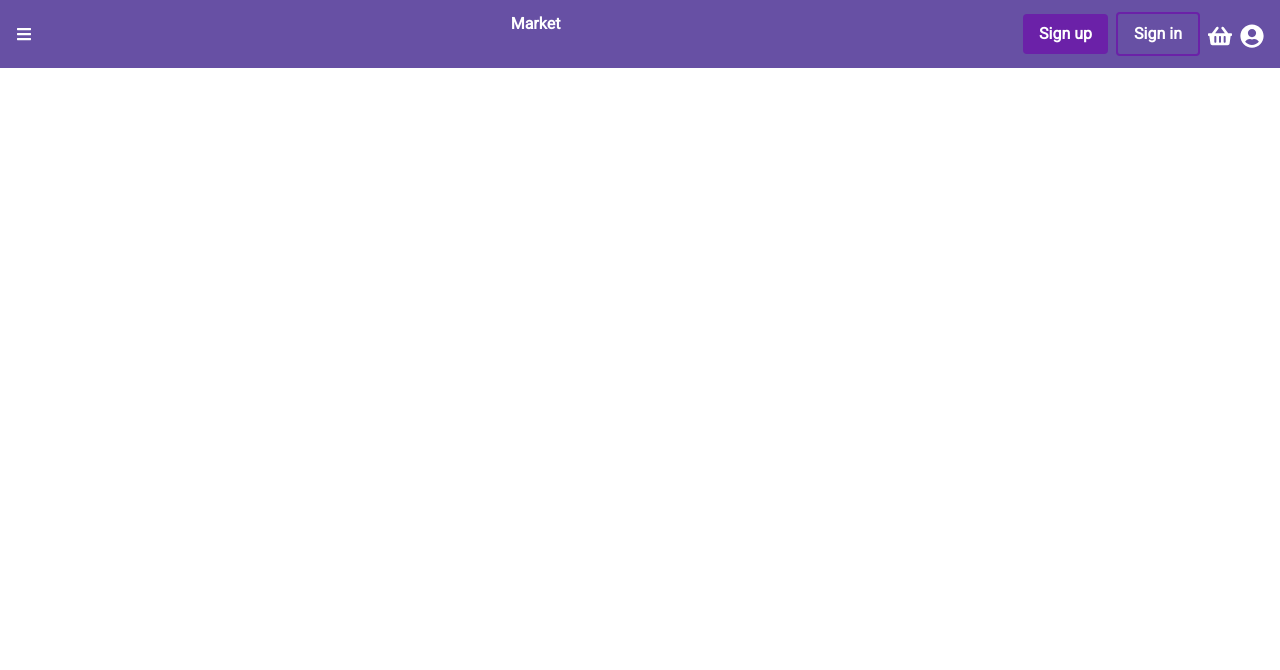
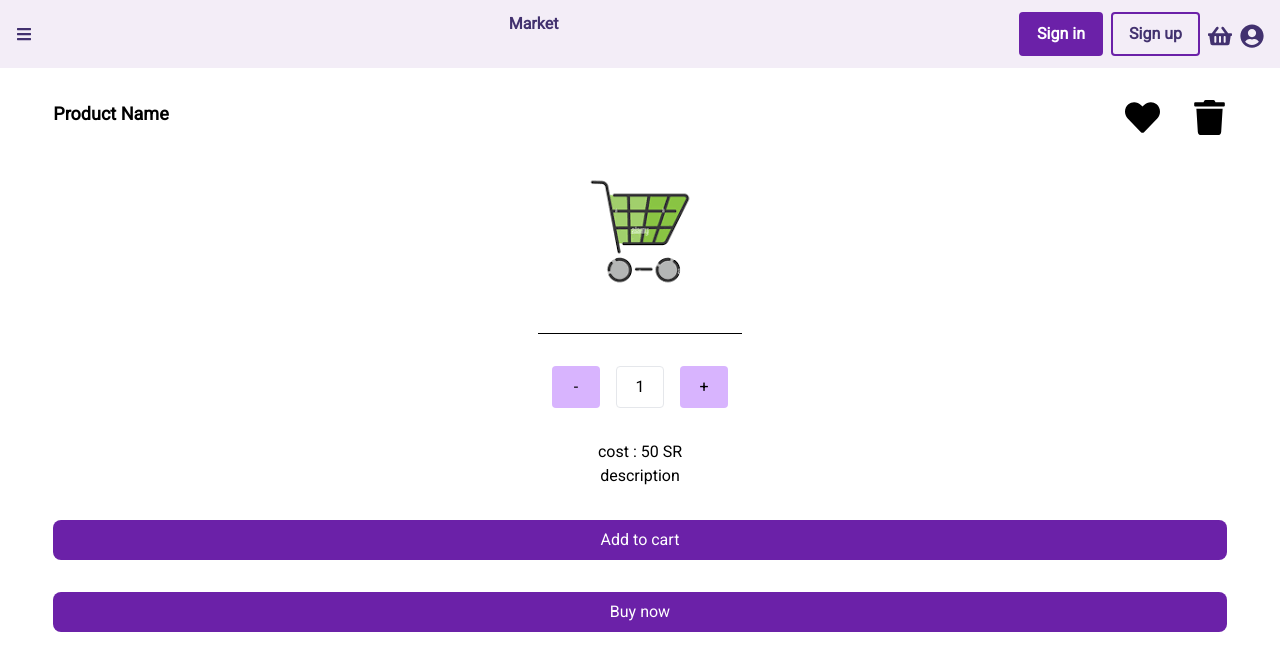
Before and after one commit to hussain-alsayedali/e-commerce-system, a React (Vite) app in the folder client/: page /productview in a window 1280 px wide. Shown: the top 670 px of the page. Built offline with nearby package versions, Linux system fonts and the light colour scheme.

Commit message:
refactor

```diff
--- a/client/src/App.tsx
+++ b/client/src/App.tsx
@@ -9,10 +9,11 @@ import ShoppingCartPage from "./pages/ShoppingCartPage";
 import ProductViewPage from "./pages/ProductViewPage";
 import PaymentSuccessPage from "./pages/PaymentSuccessPage";
 
+import Dashboard from "./components/Dashboard";
 import Sidebar from "./components/Sidebar";
-import Navbar from "./components/Navbar";
-import Dashboard from "./components/Dashboard";
+import Footer from "./components/Footer";
 import PaymentForm from './components/PaymentForm';
+import PaymentPage from "./pages/PaymentPage";
 
 function App() {
   const [sidebarToggle, setSidebarToggle] = useState<boolean>(true);
@@ -21,19 +22,21 @@ function App() {
     <Router>
       <div className="flex">
       <Sidebar sidebarToggle={sidebarToggle} role="user"/>
-      <Dashboard sidebarToggle={sidebarToggle}
-                 setSidebarToggle={setSidebarToggle}/>
+      <Dashboard sidebarToggle={sidebarToggle} setSidebarToggle={setSidebarToggle}/>
       </div>
       <Routes>
         <Route path="/" element={<MainPage />} />
-            <Route path="/payment-form" element={<PaymentForm />} />
-            <Route path="/payment-success" element={<PaymentSuccessPage />} />
-            <Route path="/product-view" element={<ProductViewPage />} />
         <Route path="/signin" element={<SigninPage />} />
-            <Route path="/signup" element={<SignupPage />} />  // Corrected to show SignupPage
-            <Route path="/shopping-cart" element={<ShoppingCartPage />} />
+        <Route path="/signup" element={<SignupPage />} />
+        <Route path="/paymentpage" element={<PaymentPage />} />
+        <Route path="/paymentsuccess" element={<PaymentSuccessPage />} />
+        <Route path="/productview" element={<ProductViewPage />} />
+        <Route path="/shoppingcart" element={<ShoppingCartPage />} />
       </Routes>
+      <Footer/>
     </Router>
+
+
   );
 }
 
--- /dev/null
+++ b/client/src/components/Footer.tsx
@@ -0,0 +1,9 @@
+import React from 'react'
+
+export default function Footer() {
+  return (
+    <div>
+
+    </div>
+  )
+}
--- a/client/src/components/Navbar.tsx
+++ b/client/src/components/Navbar.tsx
@@ -21,21 +21,23 @@ const Navbar = ({ sidebarToggle, setSidebarToggle }: Props) => {
   }
   const iconPosition = sidebarToggle ? 'flex-end' : 'flex-start';
   return (
-    <nav className={`bg-lightpurple p-4 py-3 flex justify-between ${sidebarToggle ? "" : "md:ml-64 ml-36"}`}>
+    <nav className={`bg-semiwhite text-darkpurple p-4 py-3 flex justify-between ${sidebarToggle ? "" : "md:ml-64 ml-36"}`}>
       <div className="flex items-center" style={{ justifyContent: iconPosition }}>
-        <FaBars className="text-white me-4 relative cursor-pointer z-[2]" onClick={() => setSidebarToggle(!sidebarToggle)} />
+        <FaBars className=" me-4 relative cursor-pointer z-[2]" onClick={() => setSidebarToggle(!sidebarToggle)} />
       </div>
-      <span className="text-white font-semibold">Market</span>
+      <span className=" font-semibold">Market</span>
+
       <div className="flex items-center gap-x-2">
-  <button className="bg-purple-800 hover:bg-darkpurple text-white font-bold py-2 px-4 rounded" onClick={handleSignupClick}>
-  Sign up
-</button>
-<button className="bg-transparent hover:bg-darkpurple border-2 border-purple-800 text-white font-bold py-2 px-4 rounded" onClick={handleSigninClick} >
-  Sign in
-</button>
-
-        <FaShoppingBasket className="text-white w-6 h-6 mt-1 cursor-pointer" />
-        <FaUserCircle className="text-white w-6 h-6 mt-1 cursor-pointer" />
+        <button className="bg-purple-800 text-white border-2 border-purple-800 hover:opacity-50 font-bold py-2 px-4 rounded" onClick={handleSigninClick}>
+        Sign in
+        </button>
+        <button className="bg-transparent hover:opacity-50 border-2 border-purple-800  font-bold py-2 px-4 rounded" onClick={handleSignupClick} >
+        Sign up
+        </button>
+        <a href="/shoppingcart">
+          <FaShoppingBasket className=" w-6 h-6 mt-1 cursor-pointer" />
+        </a>
+        <FaUserCircle className=" w-6 h-6 mt-1 cursor-pointer" />
       </div>
     </nav>
   );
--- a/client/src/components/ProductCartCard.tsx
+++ b/client/src/components/ProductCartCard.tsx
@@ -35,11 +35,11 @@ export default function ProductCartCard({
             onClick={removeUnit}
             className=" p-2 bg-purple-300 w-12 rounded"
           >
-            -1
+            -
           </button>
           <span className="border p-2  w-12 rounded text-center">{units}</span>
           <button onClick={addUnit} className=" p-2 bg-purple-300 w-12 rounded">
-            +1
+            +
           </button>
         </div>
         <div className="flex gap-8">
--- a/client/src/components/Sidebar.tsx
+++ b/client/src/components/Sidebar.tsx
@@ -8,7 +8,7 @@ type Props = {
 
 function Sidebar({ sidebarToggle, role }: Props) {
   const adminItems = [
-    { name: 'Products', icon: FaBox, link: "product-view" },
+    { name: 'Products', icon: FaBox, link: "productview" },
     { name: 'Customer Service', icon: FaHeadset, link: "#" },
     { name: 'Dashboard', icon: FaChartBar, link: "#" },
   ];
@@ -18,10 +18,11 @@ function Sidebar({ sidebarToggle, role }: Props) {
     { name: 'History', icon: FaHistory, link: "#" },
     { name: 'Favorite', icon: FaHeart , link: "#" },
     { name: 'Order Tracker', icon: FaTruck, link: "#" },
-    { name: 'Customer Service', icon: FaHeadset, link: "#"},
+    { name: 'Contact us', icon: FaHeadset, link: "#"},
   ];
 
   const itemsToRender = role === 'admin' ? adminItems : userItems;
+
 
   return (
     <div className={`${sidebarToggle ? 'hidden' : 'block'} z-[2] w-36 md:w-64 bg-nuetralpurple fixed h-full px-4 py-2`}>
--- a/client/src/pages/ProductViewPage.tsx
+++ b/client/src/pages/ProductViewPage.tsx
@@ -22,9 +22,9 @@ export default function ProductViewPage() {
         />
 
         <div className="flex gap-x-4 mt-8 justify-center">
-          <button className=" p-2 bg-purple-300 w-12 rounded">-1</button>
+          <button className=" p-2 bg-purple-300 w-12 rounded">-</button>
           <span className="border p-2  w-12 rounded text-center">1</span>
-          <button className=" p-2 bg-purple-300 w-12 rounded">+1</button>
+          <button className=" p-2 bg-purple-300 w-12 rounded">+</button>
         </div>
         <div className="flex  flex-col justify-center items-center mt-8">
           <h2>cost : 50 SR</h2>
```
Lines whose indentation alone changed are shown as unchanged.
